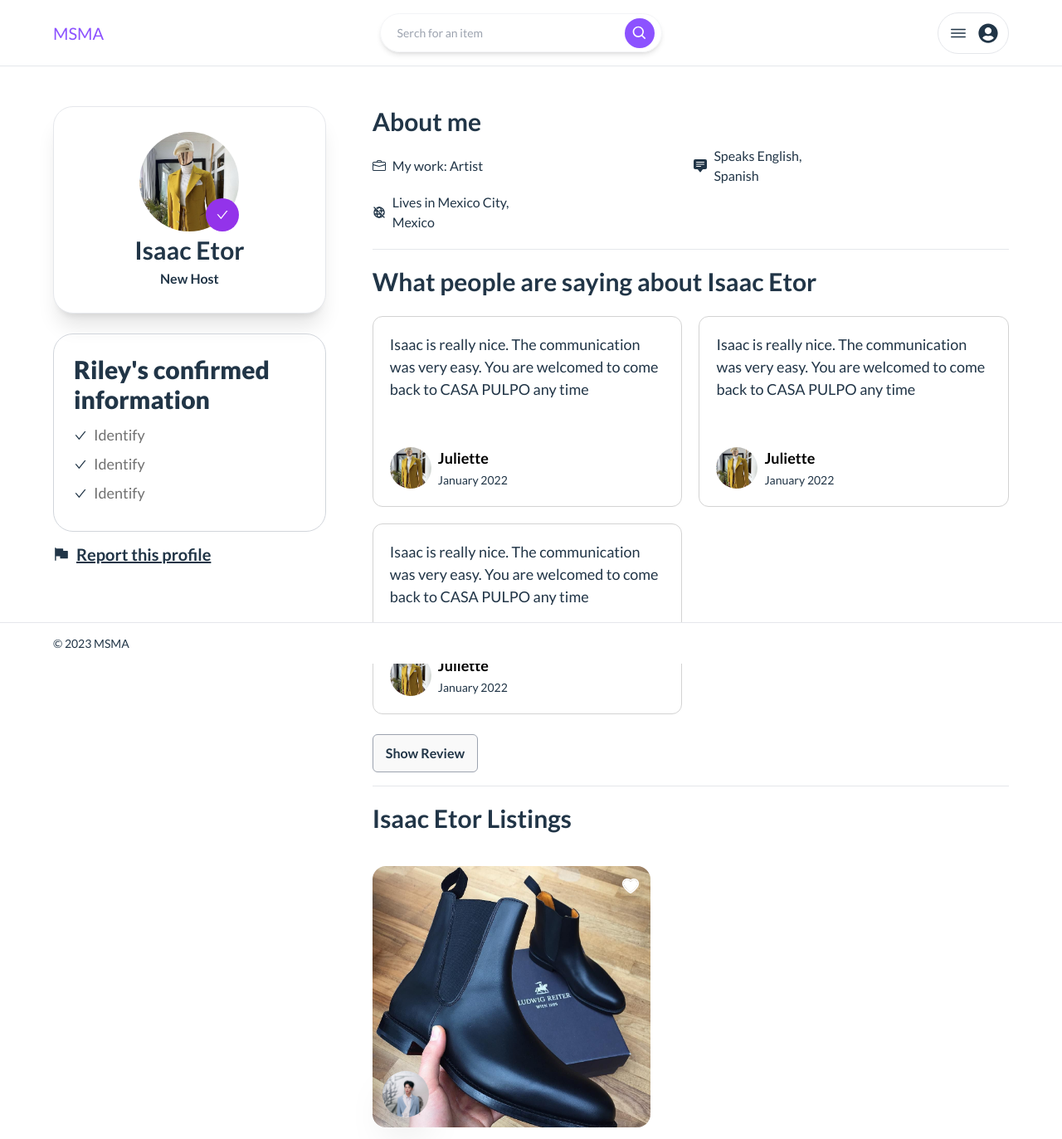
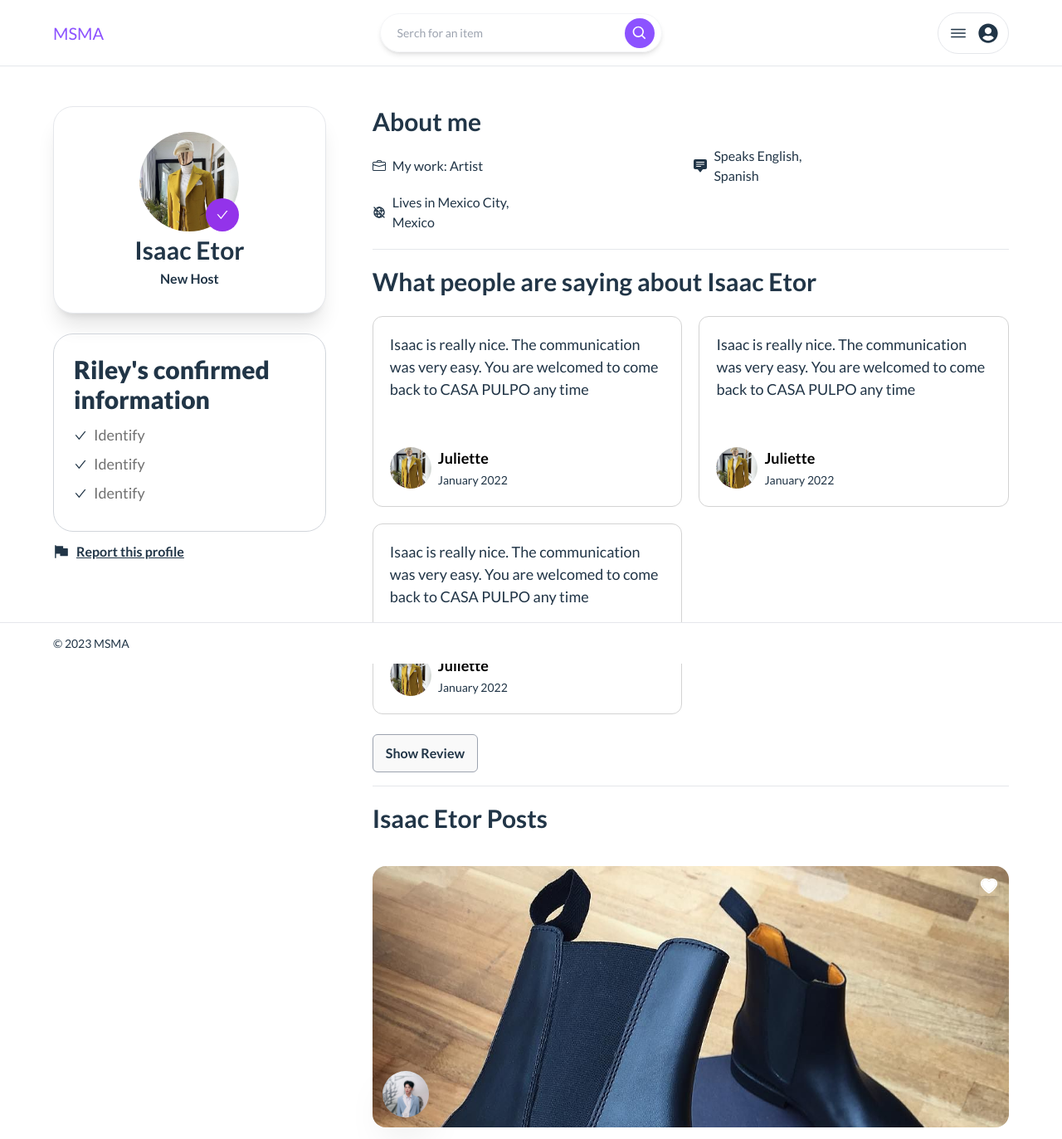
Before and after one commit to isaacetor/MS_MA, a React (Vite) app: page /user in a window 1280 px wide. Shown: the top 1373 px of the page at 83% size. Built offline with nearby package versions, Linux system fonts and the light colour scheme.

Commit message:
working on profile page

```diff
--- a/src/components/blocks/profile/ConfirmedDetailsBlock.tsx
+++ b/src/components/blocks/profile/ConfirmedDetailsBlock.tsx
@@ -39,7 +39,9 @@ const ConfirmedDetailsBlock = () => {
         <div>
           <AiFillFlag />
         </div>
-        <div className="font-semibold underline">Report this profile</div>
+        <div className="font-semibold text-base underline">
+          Report this profile
+        </div>
       </div>
     </div>
   );
--- a/src/components/blocks/profile/UserBlock.tsx
+++ b/src/components/blocks/profile/UserBlock.tsx
@@ -3,7 +3,7 @@ import ProfileBox from "./ProfileBox";
 
 const UserBlock = () => {
   return (
-    <div className="w-[30%] h-[80vh] sticky top-10 flex flex-col gap-6  items-center max-lg:my-6 max-lg:w-full max-lg:static ">
+    <div className="w-[30%] h-fit sticky top-24 flex flex-col gap-6  items-center max-lg:my-6 max-lg:w-full max-lg:static max-lg:pb-6">
       {/* profile avatar */}
       <ProfileBox />
 
--- a/src/components/blocks/profile/UserPostBlock.tsx
+++ b/src/components/blocks/profile/UserPostBlock.tsx
@@ -36,7 +36,7 @@ const UserPostBlock = () => {
       {/* user posts */}
       <div className=" flex flex-col gap-4">
         <h1 className="text-3xl font-bold max-md:text-2xl capitalize">
-          Isaac Etor listings
+          Isaac Etor posts
         </h1>
         {/* user posts */}
         <ProductProps
--- a/src/components/props/ImageSLide.tsx
+++ b/src/components/props/ImageSLide.tsx
@@ -62,12 +62,16 @@ const ImageSLide: FC<imageData> = ({ authorCover, cover }) => {
           <MdOutlineKeyboardArrowRight />
         </button>
       </div>
+
+      {/* link to individual author page */}
+      <Link to="user">
         <div className="absolute w-14 h-14 bottom-3 left-3">
           <img
             className="w-full h-full object-cover object-top shadow-2xl rounded-full  "
             src={authorCover}
           />
         </div>
+      </Link>
     </div>
   );
 };
--- a/src/components/props/ProductProps.tsx
+++ b/src/components/props/ProductProps.tsx
@@ -13,7 +13,7 @@ const ProductProps: FC<cardData> = ({
   place,
 }) => {
   return (
-    <div className="flex flex-col gap-1 w-full sm:w-[335px] my-6 ">
+    <div className="flex flex-col gap-1 w-full  my-6 ">
       {/*product picture */}
 
       <ImageSLide cover={cover} authorCover={authorCover} />
--- a/src/pages/Home.tsx
+++ b/src/pages/Home.tsx
@@ -9,7 +9,7 @@ const dummyImage = [img1, img3, img4, img2];
 
 const Home = () => {
   return (
-    <div className="w-full flex flex-wrap justify-evenly ">
+    <div className="w-[95%] m-auto grid gap-6 place-items-center grid-cols-4  max-lg:grid-cols-2 max-sm:grid-cols-1 max-sm:w-full">
       <ProductProps
         cover={dummyImage}
         authorCover={profile}
```
Lines whose indentation alone changed are shown as unchanged.
